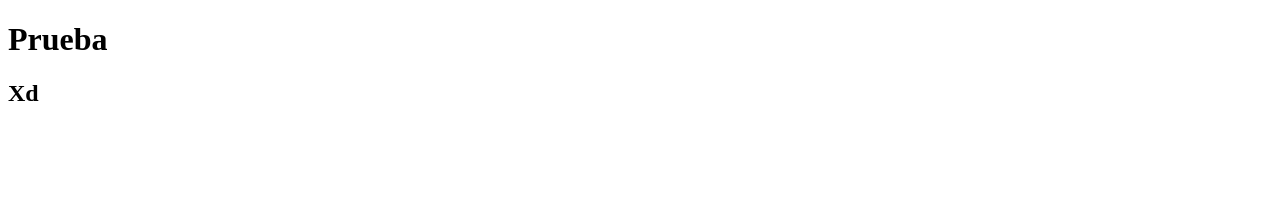
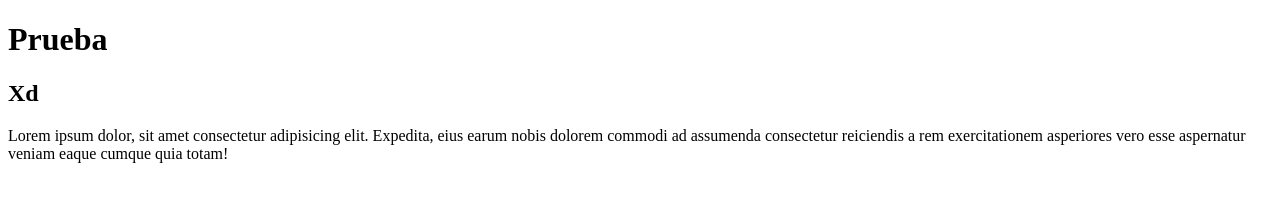
Before and after one commit to JorgeGoMa/Prueba, a plain HTML site: page index.html in a window 1280 px wide. Drawn offline with Linux system fonts and the light colour scheme.

Commit message:
agregue un parrafo

```diff
--- a/index.html
+++ b/index.html
@@ -8,5 +8,6 @@
 <body>
     <h1>Prueba</h1>
     <h2>Xd</h2>
+    <p>Lorem ipsum dolor, sit amet consectetur adipisicing elit. Expedita, eius earum nobis dolorem commodi ad assumenda consectetur reiciendis a rem exercitationem asperiores vero esse aspernatur veniam eaque cumque quia totam!</p>
 </body>
 </html>
```
